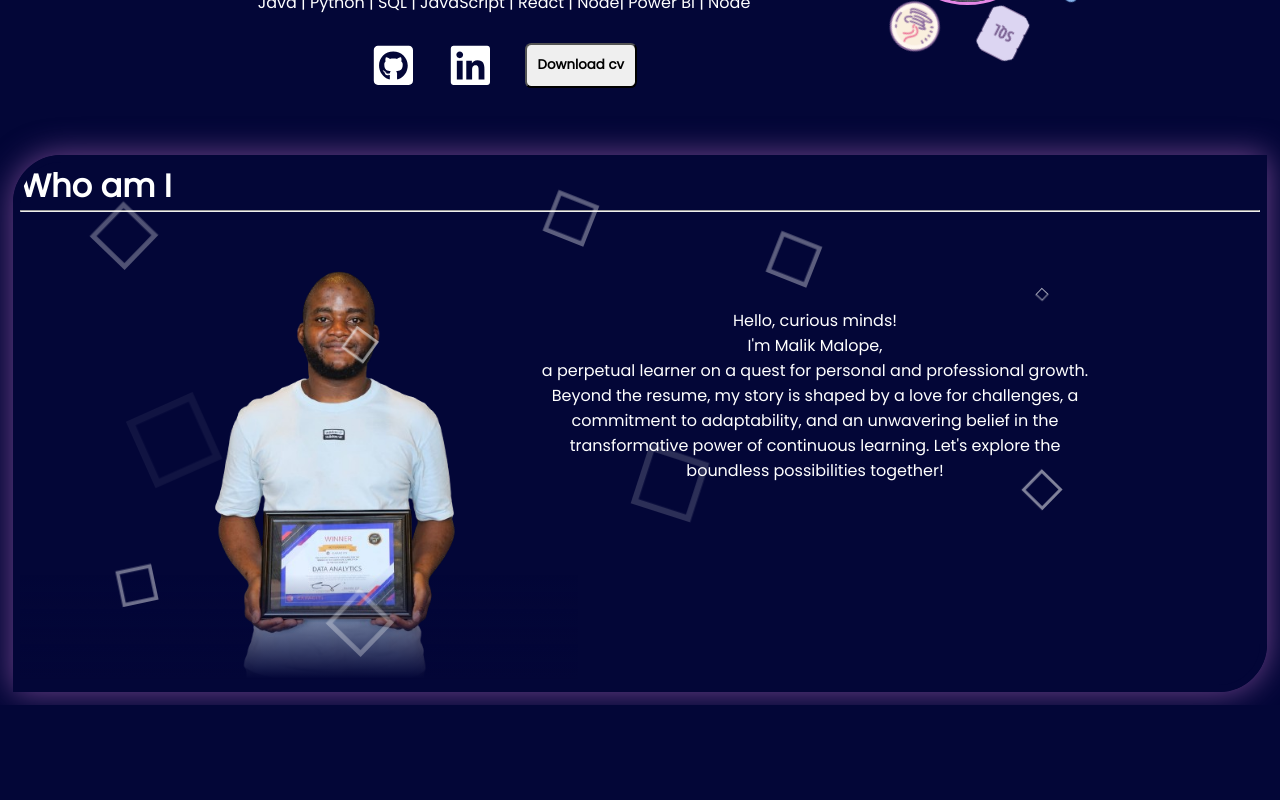
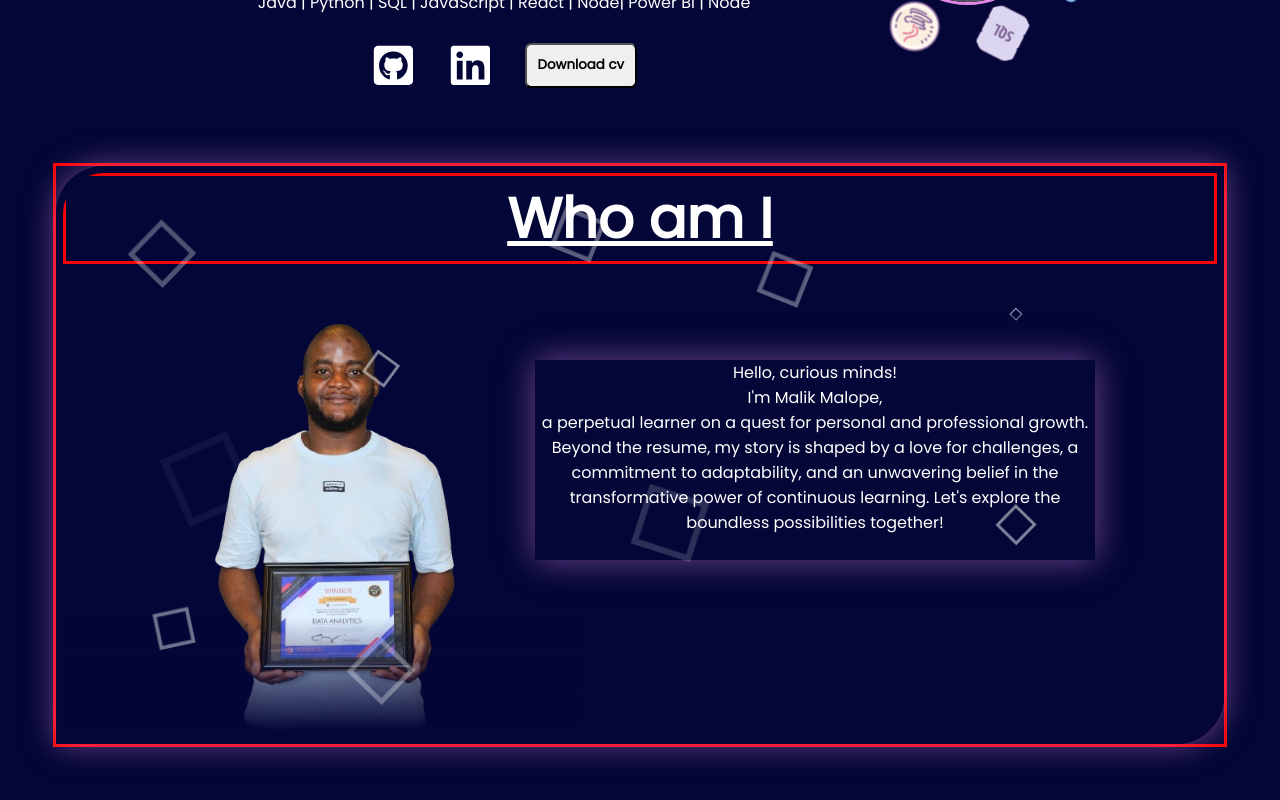
Before and after one commit to libSpace/my-react-portfolio-one, a React (Create React App) app: page / in a window 1280 px wide. Shown: the part 634-1434 px from the top of the page. Before the commit the page ends 1339 px from the top, so only its background shows below. Built offline with nearby package versions, Linux system fonts and the light colour scheme.

Commit message:
Heading configurations on About me section

```diff
--- a/src/component/About.css
+++ b/src/component/About.css
@@ -1,17 +1,38 @@
 .about-container{
+    justify-content: center;
+    text-align: center;
+    align-items: center;
+    align-content: center;
+    flex-direction: column;
+    margin: 2.5rem;
+    border: red solid 3px;
+    flex-direction: column;
+    animation: ease-in;
+
+}
+.abt-head{
+    border: red solid 3px;
+    /* align-items: center;*/
+    align-content: center;
+    justify-content: center;
+    flex-direction: column;
+        h1{
+            text-decoration: underline;
+            font-size: 3.5rem;
+        }
+    }
+
+    .abt-line{
+        display: none;
+       }
+
+.about{
+    flex-direction: column;
     justify-content: center;
     align-items: center;
     align-content: center;
-    flex-direction: column;
-}
-.about{
     position:sticky;
-    /* align-items: center; */
-    /* width: 90%; */
-    /* height: 100%; */
     overflow: hidden;
-    /* background-color: rgb(14, 4, 58); */
-    /* background: linear-gradient(90deg, rgba(14, 4, 58,1) 0%); */
     background: linear-gradient(90deg, rgba(3, 6, 55, 0.7) 100%);
     border: 7px solid #030637;
     border-top-left-radius: 3rem;
@@ -23,9 +44,7 @@
     justify-content: center;
     /* border: 7px solid #030637; */
 }
-/* .abt-content .abt-img{
 
-} */
 .fade-bottom {
     position: absolute;
     bottom: 0;
@@ -40,8 +59,15 @@
 
 .text-right{
     width: 35rem;
+    height: 12.5rem;
     margin: 2rem;
-    margin-top: 6rem;
+    /* margin-top: 6rem; */
+    transform: translateY(4rem);
+    box-shadow: 0 0 2rem rgba(228, 135, 229, 0.5);
+}
+
+.text-right{
+
 }
 .text{
     justify-content: center;
@@ -119,17 +145,9 @@
 }
 /* Mobile */
 @media only screen and (max-width: 700px) {
-    /* .about-container{ */
-        /* width: 85%; */
-        /* border: 2px red solid; */
-    /* } */
-    /* .thee{
-
-        align-content: center;
-        align-items: center;
-        justify-content: center;
-        border: 2px red solid;
-    } */
+    .about-container{
+      margin: 1.8rem;
+    }
     .abt-content{
 
         flex-direction: column;
```
